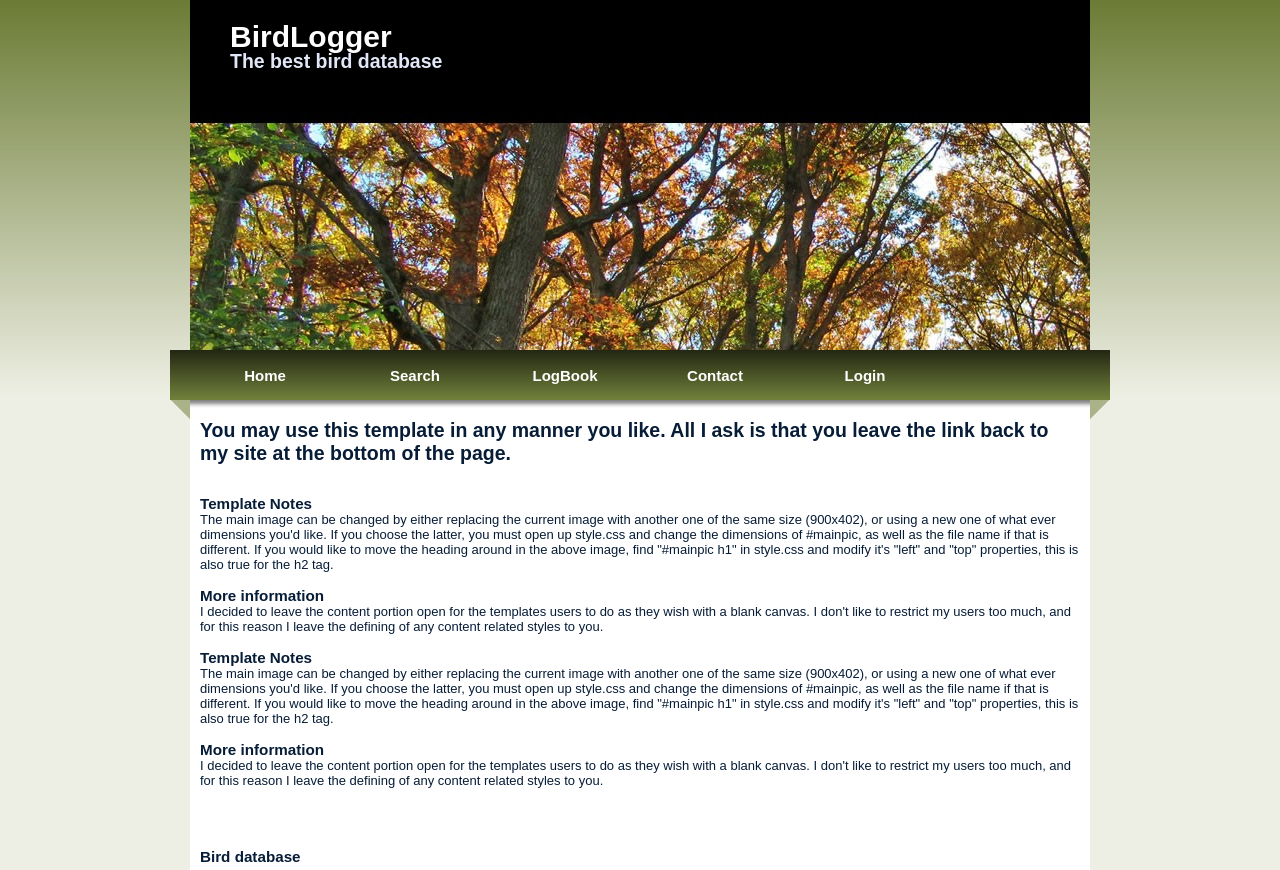
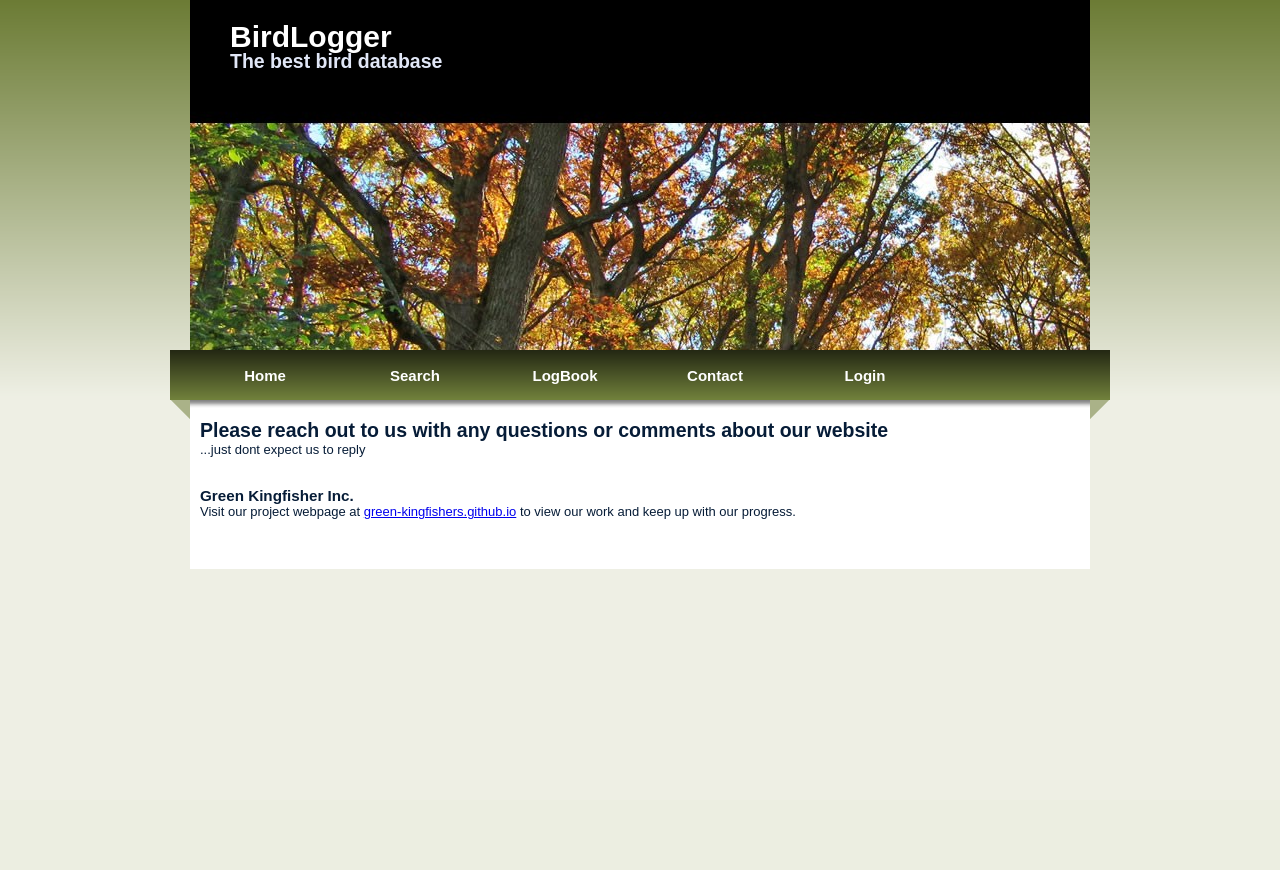
Before and after one commit to joshua-joel-vasquez/Birdlogger, a PHP site: page /Contact.php in a window 1280 px wide. After the commit the page ends 569 px from the top, so only its background shows below. Run offline with PHP 8.4, Linux system fonts and the light colour scheme.

Commit message:
Add files via upload

```diff
--- a/Contact.php
+++ b/Contact.php
@@ -11,10 +11,9 @@ session_start();
 
 <body>
 <div id="container">
-		<div id="mainpic">
-        	<h1>BirdLogger</h1>
+        <div id="mainpic">
+            <h1>BirdLogger</h1>
             <h2>The best bird database</h2>
-            <p>&nbsp;</p>
             <?php  if (isset($_SESSION["loggedin"])) : ?>
                 <h3> <b><?php echo htmlspecialchars($_SESSION["username"]); ?></b></h3>
             <?php endif ?>
@@ -36,27 +35,17 @@ session_start();
             </ul>
         </div>
 
-		<div id="content">
-        	<h2>You may use this template in any manner you like. All I ask is that you leave the link back to my site at the bottom of the page. </h2>
-        	<p>&nbsp;</p>
-           	<p>&nbsp;</p>
-       	  <h3>Template Notes</h3>
-        	<p>The main image can be changed by either replacing the current image with another one of the same size (900x402), or using a new one of what ever dimensions you'd like.  If you choose the latter, you must open up style.css and change the dimensions of #mainpic, as well as the file name if that is different. If you would like to move the heading around in the above image, find &quot;#mainpic h1&quot; in style.css and modify it's &quot;left&quot; and &quot;top&quot; properties, this is also true for the h2 tag.</p>
-        	<p>&nbsp;</p>
-<h3>More information</h3>
-        	<p>I decided to leave the content portion open for the templates users to do as they wish with a blank canvas. I don't like to restrict my users too much, and for this reason I leave the defining of any content related styles to you.</p>
-        	<p>&nbsp;</p>
-        	<h3>Template Notes</h3>
-            <p>The main image can be changed by either replacing the current image with another one of the same size (900x402), or using a new one of what ever dimensions you'd like.  If you choose the latter, you must open up style.css and change the dimensions of #mainpic, as well as the file name if that is different. If you would like to move the heading around in the above image, find &quot;#mainpic h1&quot; in style.css and modify it's &quot;left&quot; and &quot;top&quot; properties, this is also true for the h2 tag.</p>
+        <div id="content">
+            <h2>Please reach out to us with any questions or comments about our website</h2>
+            <p>...just dont expect us to reply</p>
             <p>&nbsp;</p>
-        	<h3>More information</h3>
-            <p>I decided to leave the content portion open for the templates users to do as they wish with a blank canvas. I don't like to restrict my users too much, and for this reason I leave the defining of any content related styles to you.</p>
             <p>&nbsp;</p>
-        	<p>&nbsp;</p>
-        	<p>&nbsp;</p>
+          <h3>Green Kingfisher Inc.</h3>
+            <p>Visit our project webpage at <a href="https://green-kingfishers.github.io/">green-kingfishers.github.io</a> to view our work and keep up with our progress.</p>
+            <p>&nbsp;</p>
+            <p>&nbsp;</p>
             <p>&nbsp;</p>
 
-            <div id="footer"><h3>Bird database</div>
       </div>
    </div>
 </body>
```
